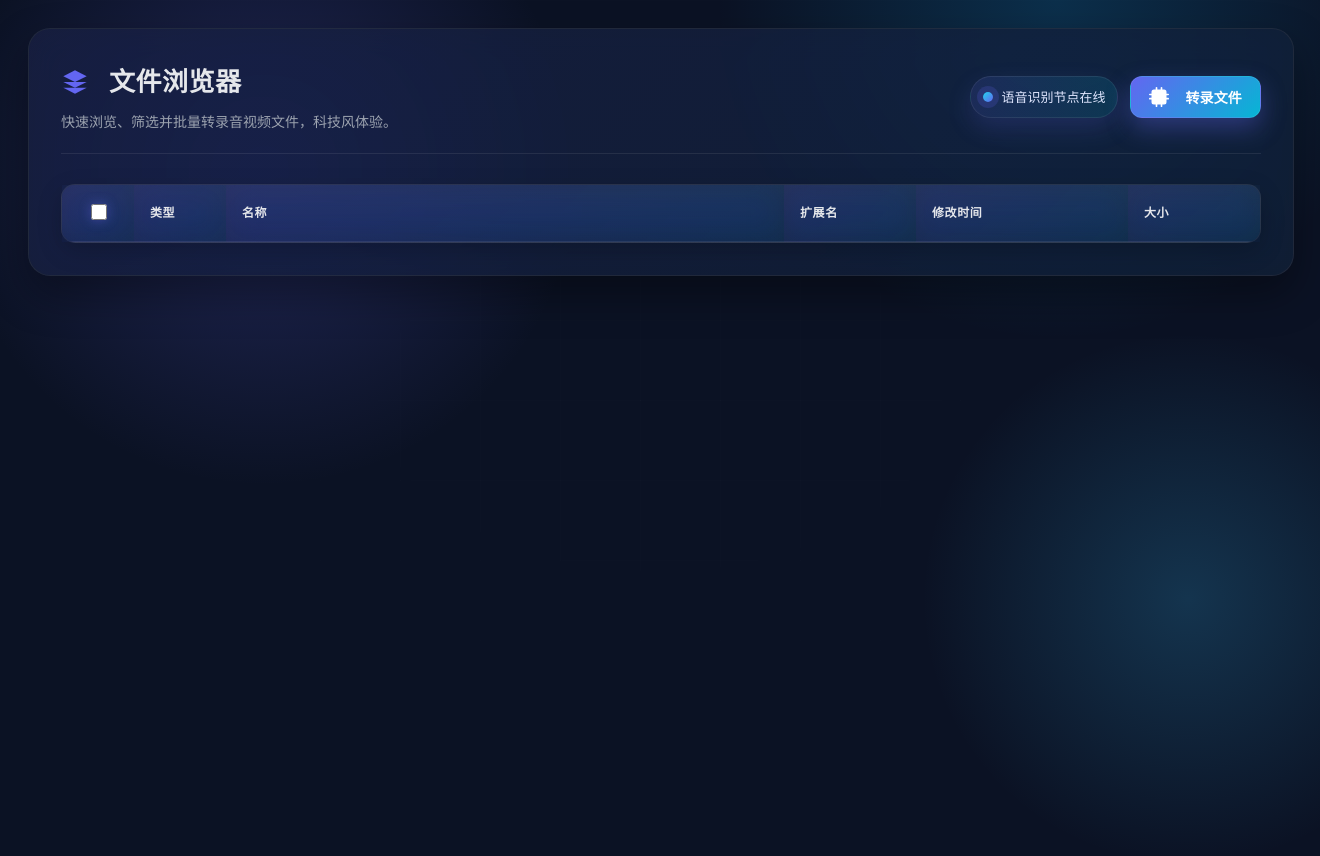
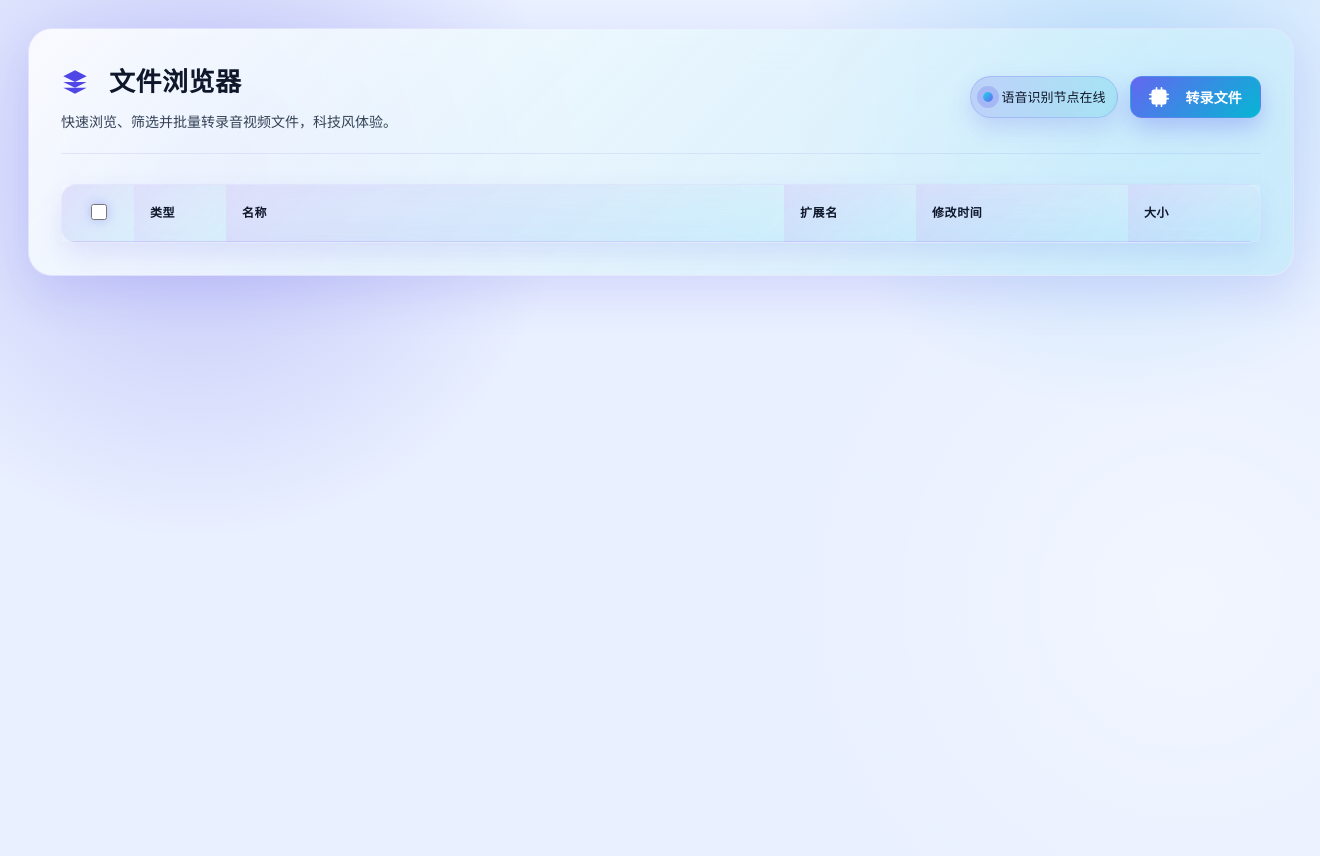
Before and after one commit to JoJoWuBeBetter/BililiveRecorder2Serverchan, a FastAPI app: page /browser/ in a window 1320 px wide. Run offline with FastAPI, Linux system fonts and the light colour scheme; lists and menus that the app fills with data are empty.

Commit message:
Brighten futuristic browser UI

```diff
--- a/templates/index.html
+++ b/templates/index.html
@@ -7,23 +7,23 @@
     <link href="https://fonts.googleapis.com/css2?family=Inter:wght@400;500;600&display=swap" rel="stylesheet">
     <style>
         :root {
-            --primary-color: #6366f1;
-            --primary-hover: #7c3aed;
-            --bg-color: #0b1224;
-            --card-bg: rgba(15, 23, 42, 0.8);
-            --panel-bg: rgba(255, 255, 255, 0.02);
-            --text-main: #e5e7eb;
-            --text-secondary: #9ca3af;
-            --border-color: rgba(255, 255, 255, 0.08);
-            --success-color: #22d3ee;
-            --danger-color: #f43f5e;
-            --shadow-sm: 0 8px 24px rgba(0, 0, 0, 0.2);
-            --shadow-md: 0 18px 40px rgba(0, 0, 0, 0.35);
-            --shadow-lg: 0 25px 60px rgba(0, 0, 0, 0.45);
-            --gradient-1: radial-gradient(circle at 20% 20%, rgba(99, 102, 241, 0.25), transparent 25%),
-                          radial-gradient(circle at 80% 0%, rgba(14, 165, 233, 0.2), transparent 25%),
-                          radial-gradient(circle at 90% 70%, rgba(56, 189, 248, 0.2), transparent 20%);
-            --blur: saturate(180%) blur(14px);
+            --primary-color: #4f46e5;
+            --primary-hover: #6d28d9;
+            --bg-color: #e9f0ff;
+            --card-bg: rgba(255, 255, 255, 0.7);
+            --panel-bg: rgba(255, 255, 255, 0.32);
+            --text-main: #0f172a;
+            --text-secondary: #334155;
+            --border-color: rgba(79, 70, 229, 0.1);
+            --success-color: #0ea5e9;
+            --danger-color: #ef4444;
+            --shadow-sm: 0 10px 25px rgba(79, 70, 229, 0.12);
+            --shadow-md: 0 18px 45px rgba(79, 70, 229, 0.14);
+            --shadow-lg: 0 25px 70px rgba(17, 94, 89, 0.18);
+            --gradient-1: radial-gradient(circle at 15% 20%, rgba(79, 70, 229, 0.26), transparent 28%),
+                          radial-gradient(circle at 85% 10%, rgba(14, 165, 233, 0.2), transparent 24%),
+                          radial-gradient(circle at 90% 70%, rgba(255, 255, 255, 0.4), transparent 30%);
+            --blur: saturate(180%) blur(18px);
         }
 
         body {
@@ -45,7 +45,7 @@
                         linear-gradient(90deg, rgba(255, 255, 255, 0.03) 1px, transparent 1px);
             background-size: 80px 80px;
             mask-image: radial-gradient(ellipse at center, rgba(0, 0, 0, 0.55), transparent 70%);
-            opacity: 0.7;
+            opacity: 0.45;
         }
 
         .container {
@@ -54,7 +54,7 @@
             margin: 0 auto;
             background: var(--card-bg);
             padding: 32px;
-            border-radius: 22px;
+            border-radius: 24px;
             box-shadow: var(--shadow-md);
             border: 1px solid var(--border-color);
             backdrop-filter: var(--blur);
@@ -66,8 +66,8 @@
             content: "";
             position: absolute;
             inset: 0;
-            background: linear-gradient(135deg, rgba(99, 102, 241, 0.15), rgba(56, 189, 248, 0.08));
-            opacity: 0.6;
+            background: linear-gradient(135deg, rgba(255, 255, 255, 0.6), rgba(14, 165, 233, 0.2));
+            opacity: 0.9;
             z-index: 0;
         }
 
@@ -156,7 +156,7 @@
             overflow: hidden;
             border-radius: 14px;
             border: 1px solid var(--border-color);
-            background: linear-gradient(180deg, rgba(255, 255, 255, 0.06), rgba(255, 255, 255, 0.02));
+            background: linear-gradient(180deg, rgba(255, 255, 255, 0.7), rgba(255, 255, 255, 0.3));
             box-shadow: var(--shadow-sm);
         }
 
@@ -168,14 +168,14 @@
         }
 
         th {
-            background: linear-gradient(135deg, rgba(99, 102, 241, 0.12), rgba(14, 165, 233, 0.08));
+            background: linear-gradient(135deg, rgba(79, 70, 229, 0.16), rgba(14, 165, 233, 0.12));
             color: var(--text-main);
             font-size: 12px;
             text-transform: uppercase;
             letter-spacing: 0.05em;
             padding: 16px;
             text-align: left;
-            border-bottom: 1px solid var(--border-color);
+            border-bottom: 1px solid rgba(79, 70, 229, 0.12);
             font-weight: 700;
             user-select: none;
             backdrop-filter: var(--blur);
@@ -421,11 +421,11 @@
             gap: 8px;
             padding: 8px 12px;
             border-radius: 999px;
-            background: linear-gradient(90deg, rgba(99, 102, 241, 0.15), rgba(6, 182, 212, 0.15));
-            color: #e0e7ff;
+            background: linear-gradient(90deg, rgba(79, 70, 229, 0.18), rgba(6, 182, 212, 0.18));
+            color: var(--text-main);
             font-size: 13px;
-            border: 1px solid rgba(255, 255, 255, 0.08);
-            box-shadow: 0 10px 25px rgba(99, 102, 241, 0.18);
+            border: 1px solid rgba(79, 70, 229, 0.18);
+            box-shadow: 0 10px 25px rgba(79, 70, 229, 0.18);
         }
 
         .status-dot {
@@ -433,7 +433,7 @@
             height: 10px;
             border-radius: 999px;
             background: linear-gradient(135deg, #22d3ee, #6366f1);
-            box-shadow: 0 0 0 6px rgba(99, 102, 241, 0.18);
+            box-shadow: 0 0 0 6px rgba(79, 70, 229, 0.2);
         }
 
     </style>
```
Also changed, not shown: other parts of templates/index.html (+18 -18 lines).
